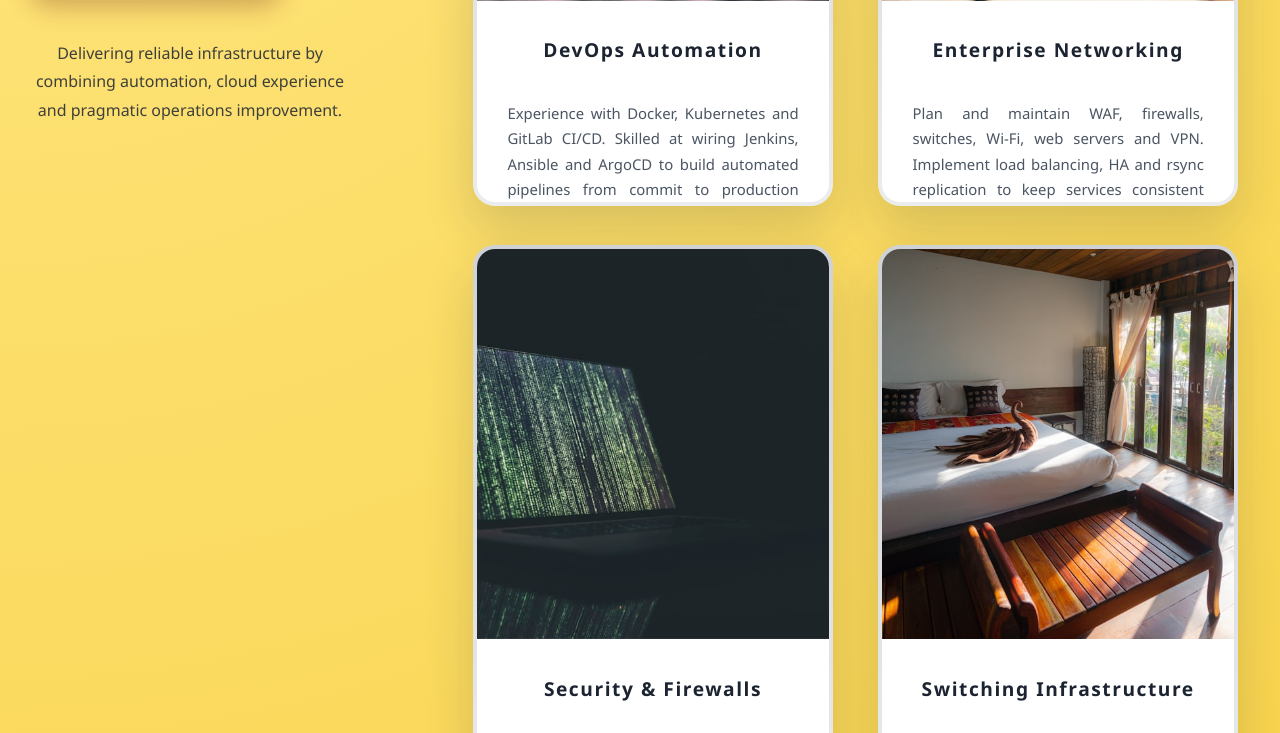
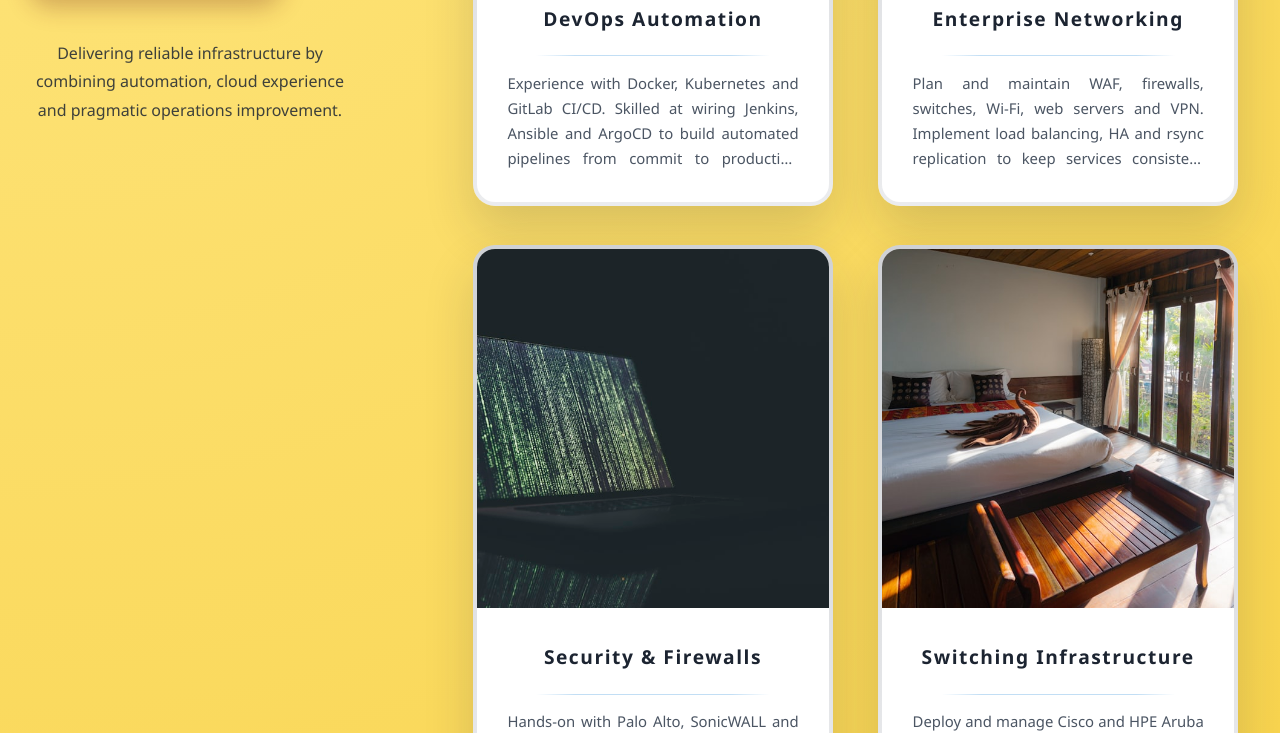
Before and after one commit to InchIK/InchIK.github.io, a plain HTML site: page index.html in a window 1280 px wide. Shown: the part 539-1272 px from the top of the page. Drawn offline with Linux system fonts and the light colour scheme; no server answers.

```diff
--- a/css/style.css
+++ b/css/style.css
@@ -256,7 +256,6 @@
         display: flex;
         flex-direction: column;
         gap: 0.9rem;
-        overflow: auto;
     }
 .card-body h3 {
   margin: 0;
@@ -283,6 +282,10 @@
   font-size: 0.93rem;
   text-align: justify;
   line-height: 1.7;
+  overflow: hidden;
+  display: -webkit-box;
+  -webkit-box-orient: vertical;
+  -webkit-line-clamp: 4;
 }
 
 .card-actions {
```
